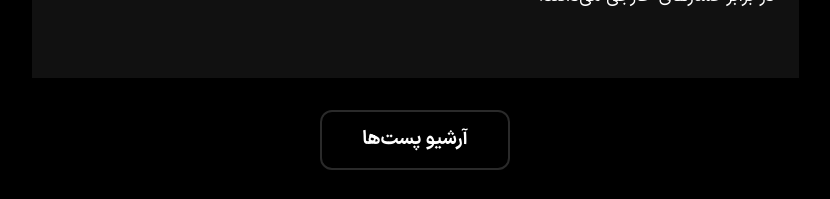
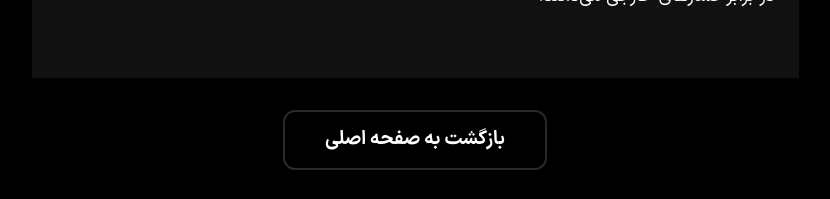
Before and after one commit to darkblog/darkblog.github.io, a Jekyll site: the page built from _posts/2026-6-17-204.md, in a window 1280 px wide. Shown: the part 1917-2116 px from the top of the page, without its empty margins (225-1055 px from the left). Built offline with Jekyll 4.4.1, drawn with Linux system fonts in a browser that asks for light colours.

Commit message:
Update default.html

```diff
--- a/_layouts/default.html
+++ b/_layouts/default.html
@@ -142,7 +142,7 @@ layout: null
       </article>
     </main>
     <footer class="site-footer">
-      <a href="/blog" class="footer-blog-btn">آرشیو پست‌ها</a>
+      <a href="/" class="footer-blog-btn">بازگشت به صفحه اصلی</a>
     </footer>
   </div>
 </body>
```
